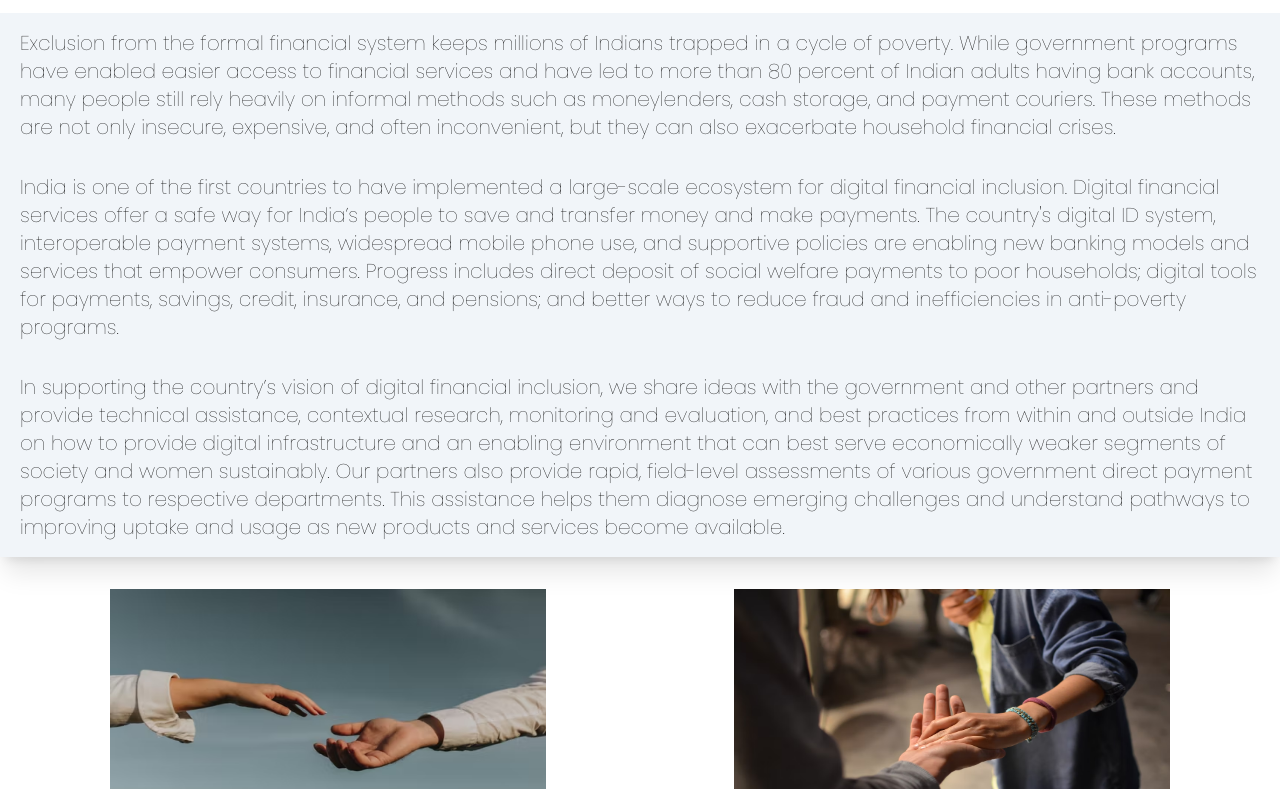
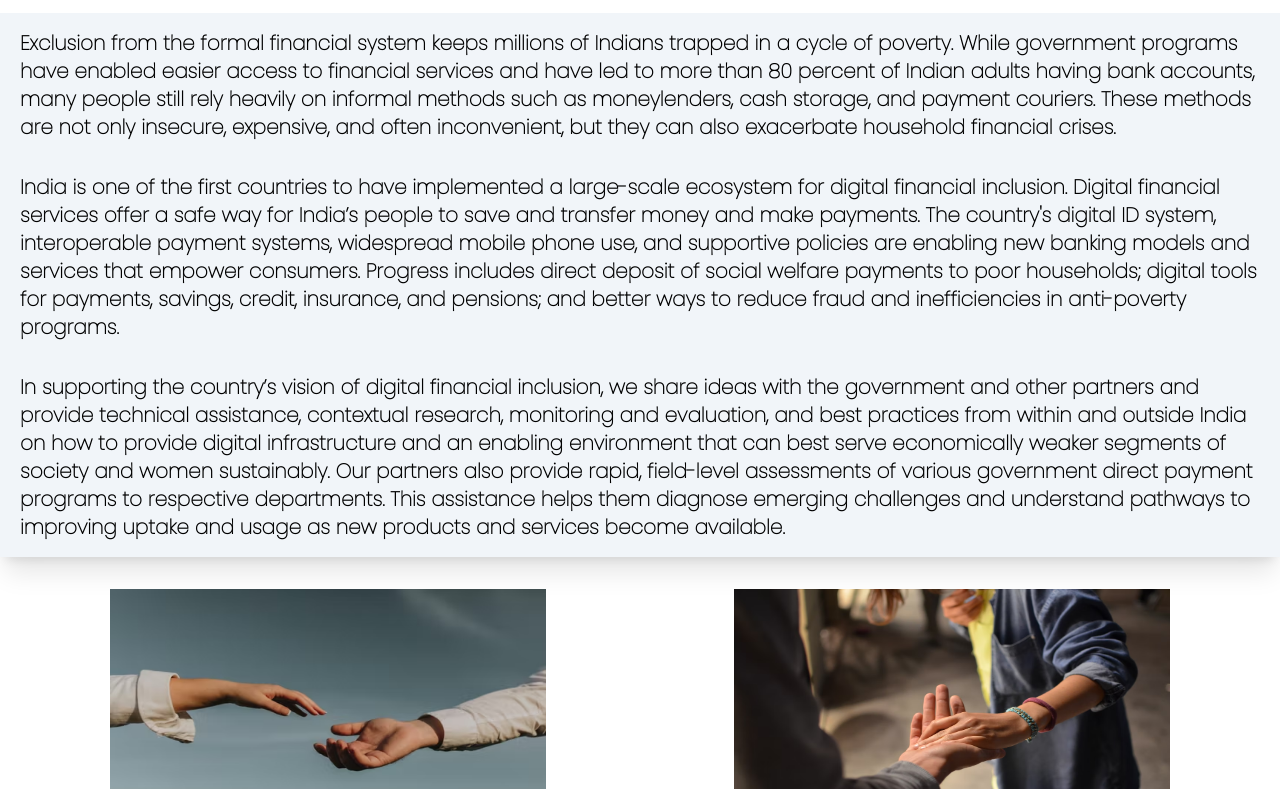
Before and after one commit to majestymewtwo/finserv, a website built with Vite: page index.html in a window 1280 px wide. Shown: the part 419-1208 px from the top of the page. Built offline with nearby package versions, Linux system fonts and the light colour scheme; a web font is replaced by a local one.

Commit message:
Font bold

```diff
--- a/index.html
+++ b/index.html
@@ -12,12 +12,12 @@
     <link rel="preconnect" href="https://fonts.gstatic.com" crossorigin>
     <link href="https://fonts.googleapis.com/css2?family=Poppins:wght@100&display=swap" rel="stylesheet">
 </head>
-<body class="font-[Poppins] scroll-smooth">
+<body class="font-[Poppins] font-bold scroll-smooth">
     <nav class="text-sm p-7 bg-white shadow flex justify-between md:text-2xl w-full">
         <div class="w-4/5 md:flex md:justify-between items-center">
             <div class="flex justify-between items-center mx-4 w-1/2">
                 <span class="text-xl cursor-pointer md:hidden flex items-center">
-                    <ion-icon name="menu-outline" onclick="Menu(this)"></ion-icon>
+                     <ion-icon name="menu-outline" onclick="Menu(this)"></ion-icon>
                 </span>
                 <div class="text-xs sm:text-xl md:text-2xl logo text-[#243D25] items-center font-extrabold">
                     <h1>Financial Services</h1>
```
